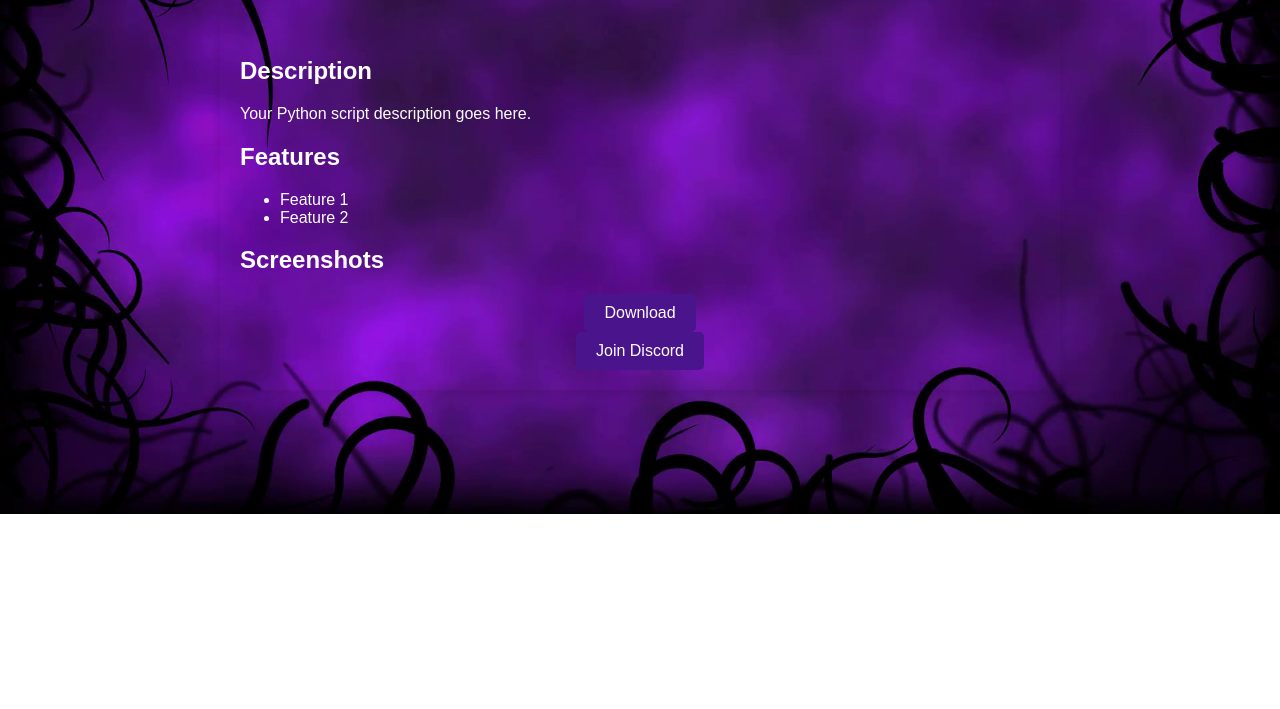
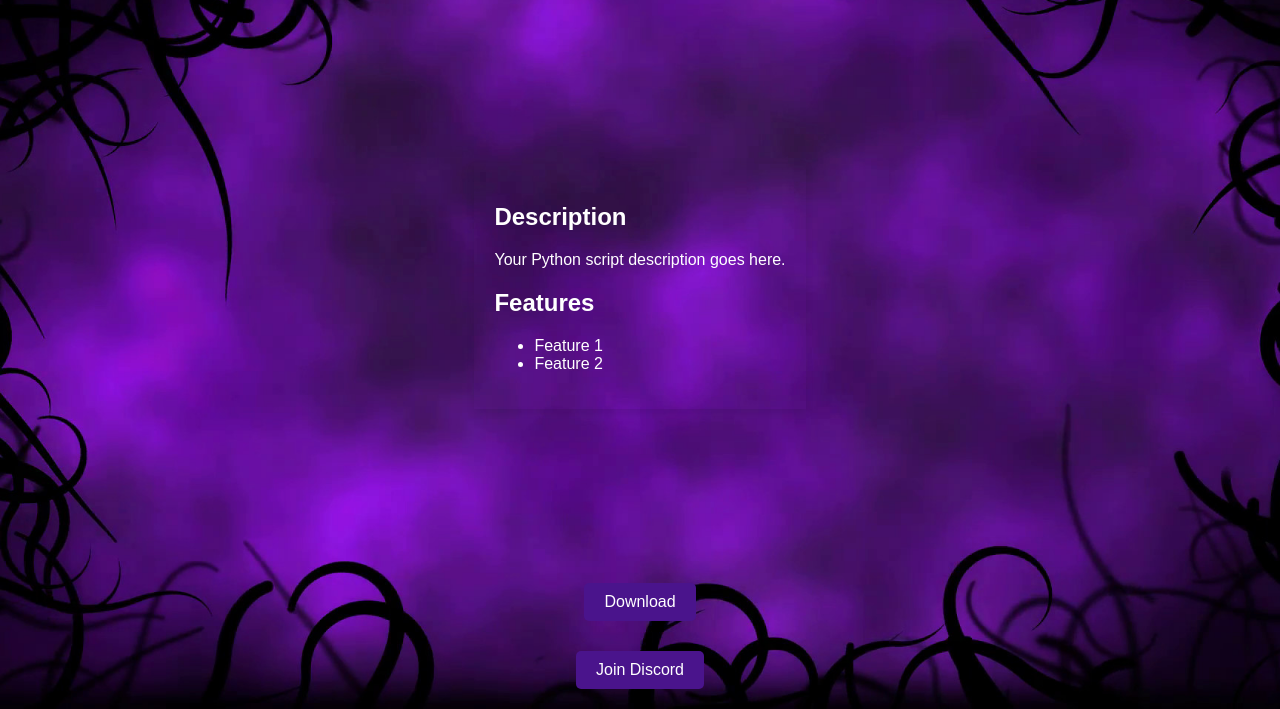
Before and after one commit to Joshiy13/Ban-Notifier, a plain HTML site: page index.html in a window 1280 px wide. Shown: the part 91-800 px from the top of the page. Drawn offline with Linux system fonts and the light colour scheme.

Commit message:
Update index.html

```diff
--- a/index.html
+++ b/index.html
@@ -8,11 +8,16 @@
     <style>
         body {
             font-family: Arial, sans-serif;
+            margin: 0; /* Remove default margin to fill the whole screen */
             background-image: url('IMG_5824.jpeg'); /* Replace 'IMG_5824.jpeg' with the actual image filename */
             background-size: cover;
             background-repeat: no-repeat;
             background-position: center;
             color: #fff;
+            display: flex;
+            flex-direction: column;
+            justify-content: space-between;
+            min-height: 100vh; /* Set minimum height to fill the viewport */
         }
 
         header {
@@ -29,34 +34,32 @@
             box-shadow: 0 4px 8px rgba(0, 0, 0, 0.1);
         }
 
-        .download-button {
-            display: block;
+        .buttons-container {
+            display: flex;
+            flex-direction: column;
+            align-items: center;
+            margin-top: 20px;
+        }
+
+        .download-button,
+        .discord-button {
             background-color: #4a148c; /* Dark purple */
             color: #fff;
             padding: 10px 20px;
             text-decoration: none;
             border-radius: 5px;
-            margin: 0 auto; /* Centering the button */
             width: fit-content; /* Setting width to fit the content (the text) */
-        }
-
-        .download-button:hover {
-            background-color: #38006b; /* Darken the hover color if desired */
+            display: inline-block;
+            margin-bottom: 20px; /* Add margin at the bottom */
         }
 
         .discord-button {
-            display: block;
-            background-color: #4a148c; /* Discord blue */
-            color: #fff;
-            padding: 10px 20px;
-            text-decoration: none;
-            border-radius: 5px;
-            margin: 0 auto; /* Centering the button */
-            width: fit-content; /* Setting width to fit the content (the text) */
+            margin-top: 10px; /* Add margin at the top */
         }
 
+        .download-button:hover,
         .discord-button:hover {
-            background-color: #5a68a7; /* Darken the hover color if desired */
+            background-color: #38006b; /* Darken the hover color if desired */
         }
     </style>
 </head>
@@ -75,10 +78,9 @@
             <li>Feature 2</li>
             <!-- Add more features here -->
         </ul>
+    </div>
 
-        <h2>Screenshots</h2>
-        <!-- Add screenshots of your script in action here -->
-
+    <div class="buttons-container">
         <a class="download-button" href="https://github.com/Joshiy13/Ban-Notifier" download>Download</a>
         <a class="discord-button" href="https://discord.gg/9X96hYeweP" target="_blank">Join Discord</a>
     </div>
```
